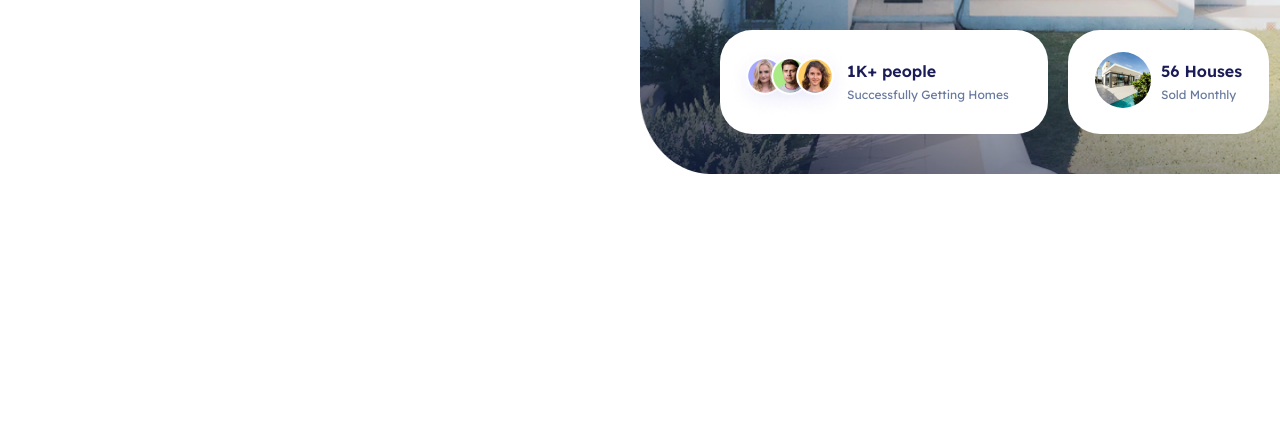
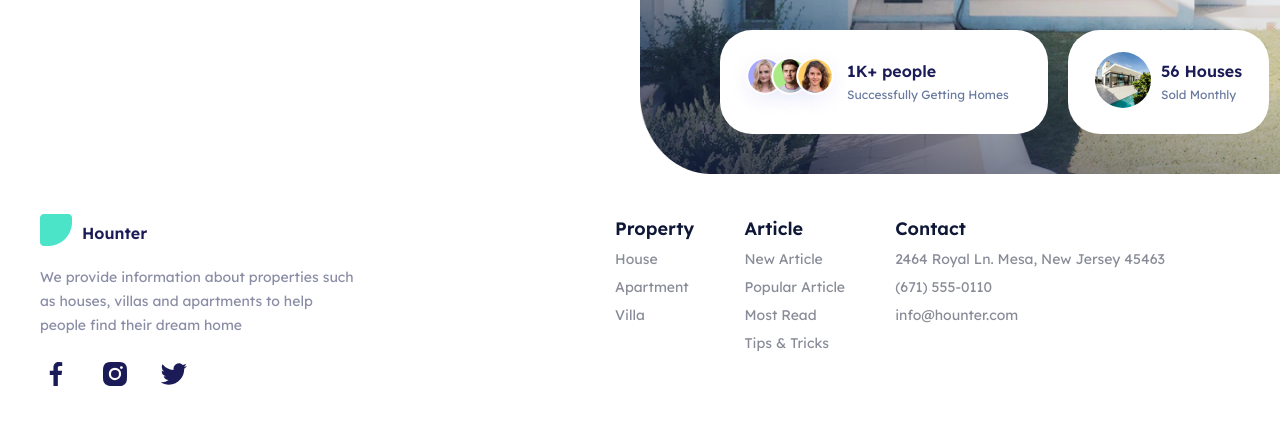
Before and after one commit to sarathme/Hounter_WH003_Project, a website: page index.html in a window 1280 px wide. Shown: the part 546-970 px from the top of the page. Before the commit the page ends 800 px from the top, so only its background shows below. Drawn offline with Linux system fonts and the light colour scheme.

Commit message:
Finish footer section

```diff
--- a/index.html
+++ b/index.html
@@ -114,5 +114,59 @@
         </div>
       </div>
     </section>
+    <section class="feature">
+
+    </section>
+    <footer class="footer">
+      <div class="footer__bio">
+        <div class="header__logo">
+          <img src="img/Rectangle 9ss.png" alt="Hounter Logo" />
+          <h3>Hounter</h3>
+        </div>
+        <div class="footer__bio--text">
+          <p>We provide information about properties such as houses, villas and apartments to help people find their dream home</p>
+        </div>
+        <div class="footer__social">
+          <a href="#">
+            <svg xmlns="http://www.w3.org/2000/svg" width="32" height="32" viewBox="0 0 24 24"><path fill="currentColor" d="M13.397 20.997v-8.196h2.765l.411-3.209h-3.176V7.548c0-.926.258-1.56 1.587-1.56h1.684V3.127A22.336 22.336 0 0 0 14.201 3c-2.444 0-4.122 1.492-4.122 4.231v2.355H7.332v3.209h2.753v8.202h3.312z"/></svg>
+          </a>
+          <a href="#">
+
+            <svg xmlns="http://www.w3.org/2000/svg" width="32" height="32" viewBox="0 0 24 24"><path fill="currentColor" d="M20.947 8.305a6.53 6.53 0 0 0-.419-2.216a4.61 4.61 0 0 0-2.633-2.633a6.606 6.606 0 0 0-2.186-.42c-.962-.043-1.267-.055-3.709-.055s-2.755 0-3.71.055a6.606 6.606 0 0 0-2.185.42a4.607 4.607 0 0 0-2.633 2.633a6.554 6.554 0 0 0-.419 2.185c-.043.963-.056 1.268-.056 3.71s0 2.754.056 3.71c.015.748.156 1.486.419 2.187a4.61 4.61 0 0 0 2.634 2.632a6.584 6.584 0 0 0 2.185.45c.963.043 1.268.056 3.71.056s2.755 0 3.71-.056a6.59 6.59 0 0 0 2.186-.419a4.615 4.615 0 0 0 2.633-2.633c.263-.7.404-1.438.419-2.187c.043-.962.056-1.267.056-3.71c-.002-2.442-.002-2.752-.058-3.709zm-8.953 8.297c-2.554 0-4.623-2.069-4.623-4.623s2.069-4.623 4.623-4.623a4.623 4.623 0 0 1 0 9.246zm4.807-8.339a1.077 1.077 0 0 1-1.078-1.078a1.077 1.077 0 1 1 2.155 0c0 .596-.482 1.078-1.077 1.078z"/><circle cx="11.994" cy="11.979" r="3.003" fill="currentColor"/></svg>
+          </a>
+          <a href="#">
+
+            <svg xmlns="http://www.w3.org/2000/svg" width="32" height="32" viewBox="0 0 24 24"><path fill="currentColor" d="M19.633 7.997c.013.175.013.349.013.523c0 5.325-4.053 11.461-11.46 11.461c-2.282 0-4.402-.661-6.186-1.809c.324.037.636.05.973.05a8.07 8.07 0 0 0 5.001-1.721a4.036 4.036 0 0 1-3.767-2.793c.249.037.499.062.761.062c.361 0 .724-.05 1.061-.137a4.027 4.027 0 0 1-3.23-3.953v-.05c.537.299 1.16.486 1.82.511a4.022 4.022 0 0 1-1.796-3.354c0-.748.199-1.434.548-2.032a11.457 11.457 0 0 0 8.306 4.215c-.062-.3-.1-.611-.1-.923a4.026 4.026 0 0 1 4.028-4.028c1.16 0 2.207.486 2.943 1.272a7.957 7.957 0 0 0 2.556-.973a4.02 4.02 0 0 1-1.771 2.22a8.073 8.073 0 0 0 2.319-.624a8.645 8.645 0 0 1-2.019 2.083z"/></svg>
+          </a>
+        </div>
+      </div>
+      <div class="footer__about">
+        <div class="footer__tabs">
+          <h3>Property</h3>
+          <ul>
+            <li><a href="#">House</a></li>
+            <li><a href="#">Apartment</a></li>
+            <li><a href="#">Villa</a></li>
+          </ul>
+        </div>
+        <div class="footer__tabs">
+          <h3>Article</h3>
+          <ul>
+            <li><a href="#">New Article</a></li>
+            <li><a href="#">Popular Article</a></li>
+            <li><a href="#">Most Read</a></li>
+            <li><a href="#">Tips & Tricks</a></li>
+          </ul>
+        </div>
+        <div class="footer__tabs">
+          <h3>Contact</h3>
+          <ul>
+            <li>2464 Royal Ln. Mesa, New Jersey 45463</li>
+            <li>(671) 555-0110</li>
+            <li>info@hounter.com</li>
+          </ul>
+        </div>
+      </div>
+    </footer>
   </body>
 </html>
--- a/style.css
+++ b/style.css
@@ -3,7 +3,7 @@ html {
 }
 
 body {
-  font-family: "Lexend", sans-serif;
+    font-family: 'Lexend', sans-serif;
     line-height: 1.7;
     font-weight: 600;
     color: #1b1c57;
@@ -22,6 +22,14 @@ button {
     box-sizing: inherit;
     margin: 0;
     padding: 0;
+}
+
+a {
+    text-decoration: none;
+    color: inherit;
+}
+ul {
+    list-style: none;
 }
 
 .header {
@@ -330,3 +338,46 @@ button {
     font-size: 1.2rem;
     color: #68799f;
 }
+
+.footer {
+    display: flex;
+    justify-content: space-between;
+    margin: 4rem;
+}
+
+.footer__about {
+    display: flex;
+    width: 50%;
+    justify-content: space-around;
+    margin-right: 5rem;
+}
+.footer__bio--text {
+    margin: 2rem 0;
+    font-size: 1.4rem;
+    font-weight: 400;
+    width: 32rem;
+    height: 7.2rem;
+    color: #626687;
+    opacity: 75%;
+}
+
+.footer__social svg {
+    width: 3.2rem;
+    height: 3.2rem;
+    margin-right: 2.4rem;
+}
+
+.footer__tabs h3 {
+    font-size: 1.8rem;
+    color: #0e1735;
+}
+
+.footer__tabs ul{
+  line-height: 2;
+}
+
+.footer__tabs li {
+    font-size: 1.4rem;
+    font-weight: 400;
+    color: #888b97;
+}
```
Also changed, not shown: package.json (added, +19 -0 lines), img/svg/BxlFacebook.svg (added), img/svg/BxlInstagramAlt.svg (added), img/svg/BxlTwitter.svg (added), img/svg/LinkedSprite (2).svg (added), 3 other files. Lines whose indentation alone changed are shown as unchanged.
